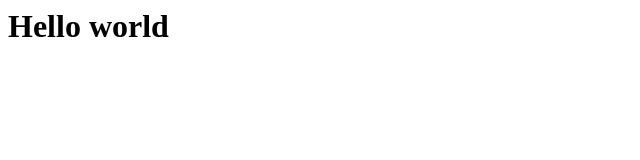
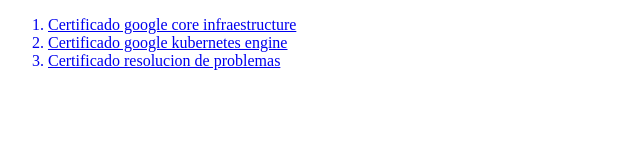
Before and after one commit to JhonAldair/GitHubPages, a plain HTML site: page index.html in a window 1280 px wide. Shown: the whole page, without its empty margins (0-640 px from the left). Drawn offline with Linux system fonts and the light colour scheme.

Commit message:
Update index.html

```diff
--- a/index.html
+++ b/index.html
@@ -1 +1,15 @@
-<h1> Hello world </h1>
+<!DOCTYPE html>
+<html lang="en">
+<head>
+    <meta charset="UTF-8">
+    <meta name="viewport" content="width=device-width, initial-scale=1.0">
+    <title>Document</title>
+</head>
+<body>
+    <ol>
+        <a href="https://coursera.org/verify/EWJHHECRKWGT"><li>Certificado google core infraestructure</li></a>
+        <a href="https://coursera.org/verify/EIAQIC566XUM"><li>Certificado google kubernetes engine</li></a>
+        <a href="https://www.coursera.org/account/accomplishments/verify/KVAN80SKF4VZ"><li>Certificado resolucion de problemas</li></a>
+    </ol>
+</body>
+</html>
```
